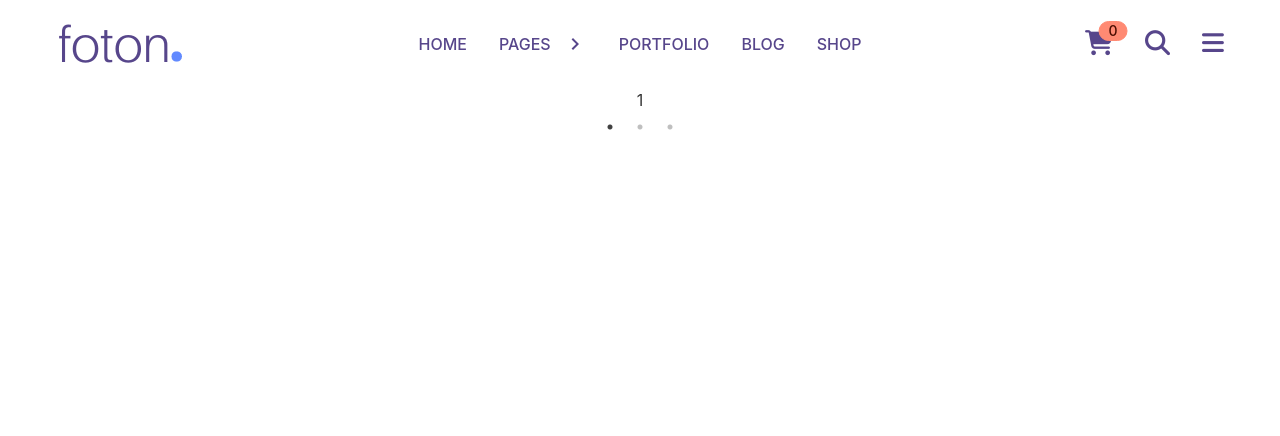
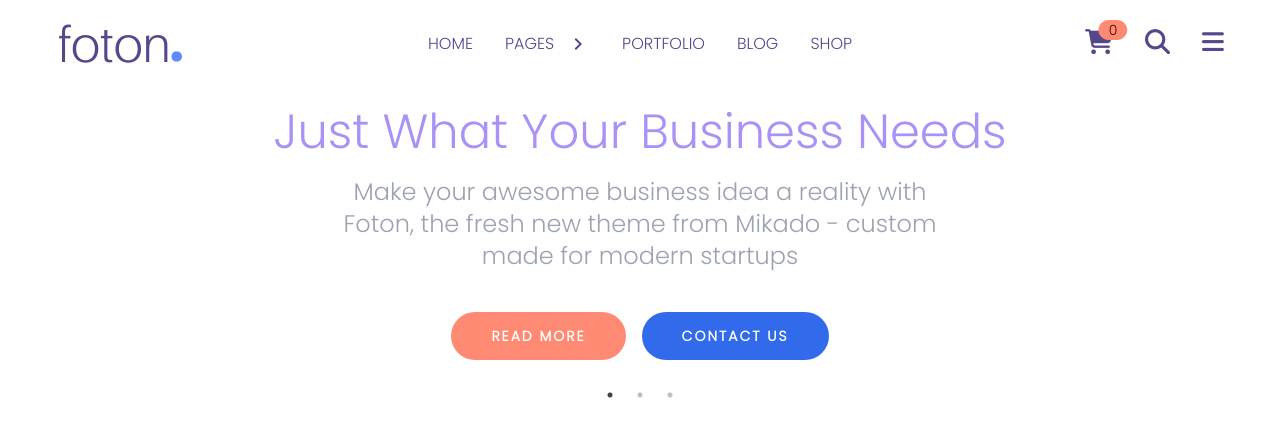
Before and after one commit to antorntech/foton-app, a React (Create React App) app: page /home in a window 1280 px wide. Shown: the top 436 px of the page. Built offline with nearby package versions, Linux system fonts and the light colour scheme.

Commit message:
add button on banner

```diff
--- a/src/App.css
+++ b/src/App.css
@@ -1,5 +1,7 @@
+@import url("https://fonts.googleapis.com/css2?family=Dancing+Script:wght@600&family=Poppins:wght@200;300&display=swap");
 .App {
   text-align: center;
+  font-family: "Poppins", sans-serif;
 }
 
 .App-logo {
--- /dev/null
+++ b/src/components/Banner/Banner.css
@@ -0,0 +1,23 @@
+.banner-button #readMoreBtn {
+  background-color: rgb(255, 138, 115);
+  color: #fff;
+  letter-spacing: 2px;
+  border: rgb(255, 138, 115);
+}
+
+.banner-button #readMoreBtn:hover {
+  box-shadow: rgba(214, 113, 18, 0.726) 0px 25px 20px -20px;
+  border: rgb(255, 138, 115);
+}
+
+.banner-button #contactUsBtn {
+  background-color: rgb(49, 107, 235);
+  color: #fff;
+  letter-spacing: 2px;
+  border: rgb(255, 138, 115);
+}
+
+.banner-button #contactUsBtn:hover {
+  box-shadow: rgba(49, 107, 235, 0.726) 0px 25px 20px -20px;
+  border: rgb(255, 138, 115);
+}
--- a/src/components/Banner/Banner.js
+++ b/src/components/Banner/Banner.js
@@ -2,6 +2,7 @@ import React from "react";
 import "slick-carousel/slick/slick.css";
 import "slick-carousel/slick/slick-theme.css";
 import Slider from "react-slick";
+import "./Banner.css";
 
 const Banner = () => {
   const settings = {
@@ -12,10 +13,32 @@ const Banner = () => {
     slidesToScroll: 1,
   };
   return (
-    <div>
+    <div className="py-5">
       <Slider {...settings}>
         <div>
-          <h3>1</h3>
+          <div className="wrapper">
+            <h1 className="text-5xl text-primary">
+              Just What Your Business Needs
+            </h1>
+            <p className="text-2xl p-5 lg:px-72 text-gray-400">
+              Make your awesome business idea a reality with Foton, the fresh
+              new theme from Mikado - custom made for modern startups
+            </p>
+            <div className="banner-button p-5">
+              <button
+                id="readMoreBtn"
+                className="btn btn-secondary mx-2 px-10 rounded-full"
+              >
+                READ MORE
+              </button>
+              <button
+                id="contactUsBtn"
+                className="btn bg-blue-500 mx-2 px-10 rounded-full"
+              >
+                CONTACT US
+              </button>
+            </div>
+          </div>
         </div>
         <div>
           <h3>2</h3>
```
